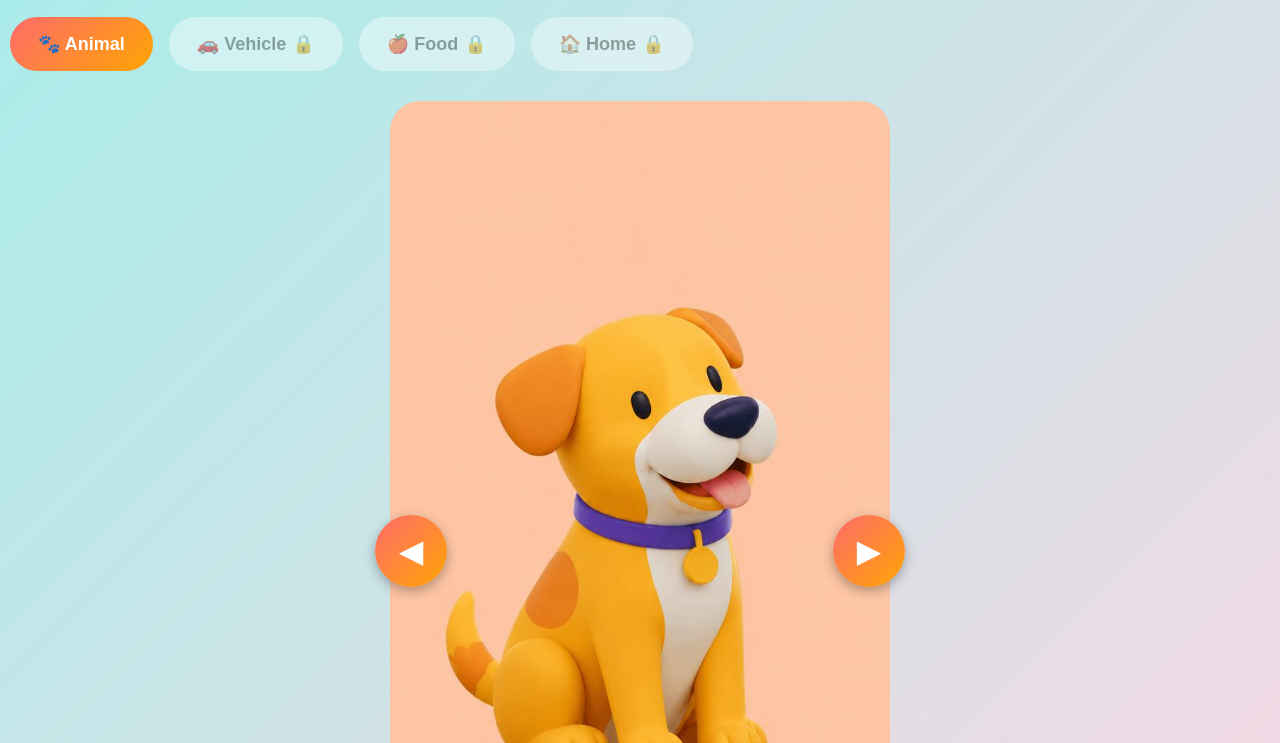
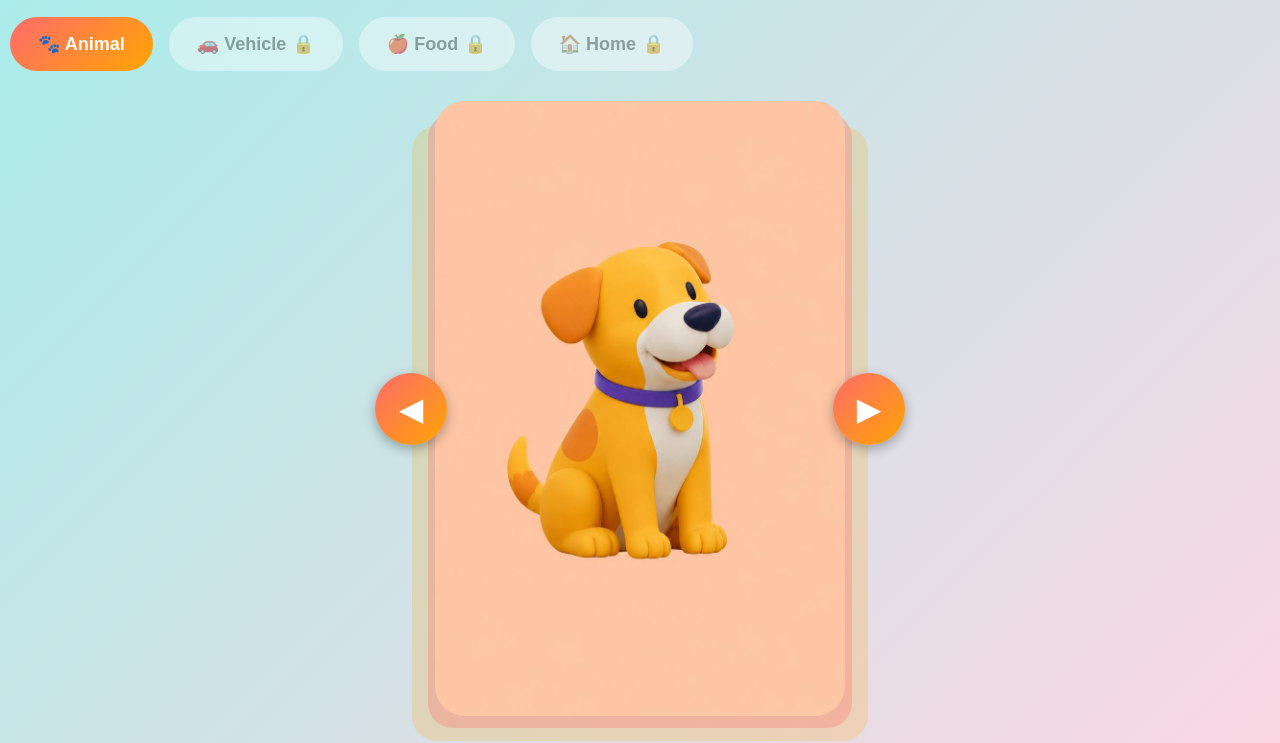
Before and after one commit to trannhatquang90-tech/brightbits-flashcards, a website: page brightbits-animals.html in a window 1280 px wide. Shown: the part 47-790 px from the top of the page. Drawn offline with Linux system fonts and the light colour scheme.

Commit message:
Card 150% ratio, padding 45px, shadows larger

```diff
--- a/brightbits-animals.html
+++ b/brightbits-animals.html
@@ -129,6 +129,7 @@
 
         .card-container {
             width: 100%;
+            padding: 0 45px; /* Card nhỏ hơn shadow layer */
             position: relative;
         }
 
@@ -136,8 +137,8 @@
         .shadow-layer-1 {
             position: absolute;
             top: 12px;
-            left: 15px;
-            right: 15px;
+            left: 38px;
+            right: 38px;
             bottom: -12px;
             border-radius: 25px;
             background: rgba(255,107,107,0.3);
@@ -146,8 +147,8 @@
         .shadow-layer-2 {
             position: absolute;
             top: 25px;
-            left: 0px;
-            right: 0px;
+            left: 22px;
+            right: 22px;
             bottom: -25px;
             border-radius: 25px;
             background: rgba(255,165,2,0.2);
@@ -157,12 +158,11 @@
         .flashcard {
             position: relative;
             width: 100%;
-            padding-bottom: 180%;
+            padding-bottom: 150%; /* Tỉ lệ 4:6 */
             border-radius: 30px;
             overflow: hidden;
             z-index: 2;
             cursor: pointer;
-            min-height: 300px; /* Đảm bảo card đủ cao */
         }
 
         .animal-bg {
```
